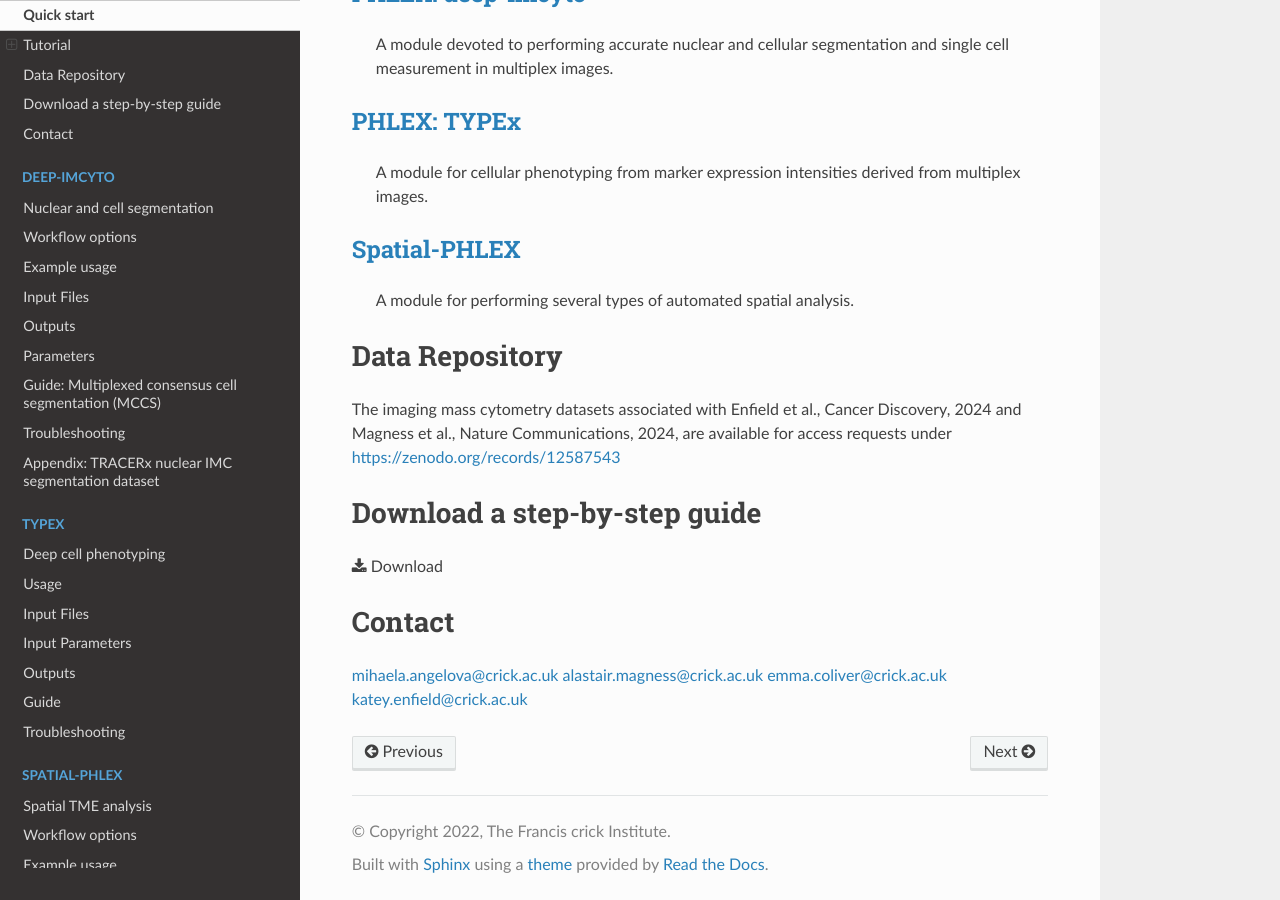
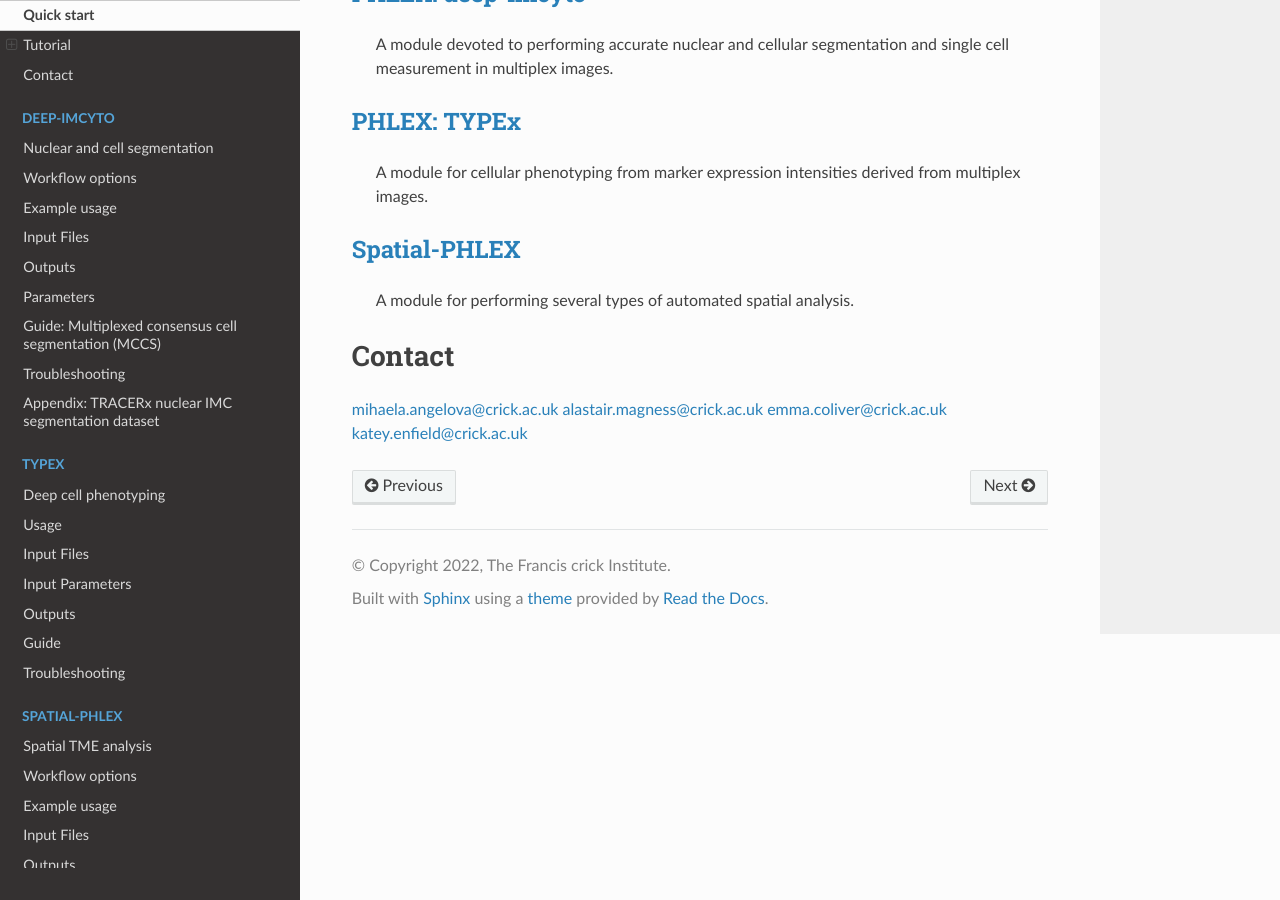
Before and after one commit to FrancisCrickInstitute/TRACERx-PHLEX, a Sphinx documentation site: the page built from docs/source/quickstart.rst, in a window 1280 px wide and 900 px high, scrolled down 1518 px. Built offline with Sphinx 7.4.7 and the Read the Docs theme 3.1.0, drawn with Linux system fonts in a browser that asks for light colours.

Commit message:
Update quickstart.rst

```diff
--- a/docs/source/quickstart.rst
+++ b/docs/source/quickstart.rst
@@ -83,14 +83,6 @@ Detailed description on parameters, input files and functionalities is described
 
    A module for performing several types of automated spatial analysis.
 
-Data Repository
-+++++++++++++++
-The imaging mass cytometry datasets associated with Enfield et al., Cancer Discovery, 2024 and Magness et al., Nature Communications, 2024, are available for access requests under
-https://zenodo.org/records/12587543
-
-Download a step-by-step guide
-+++++++++++++++
-:download:`Download <_files/ReadTheDocs_Tutorial.pdf>`
 
 Contact
 +++++++++++++++
```
